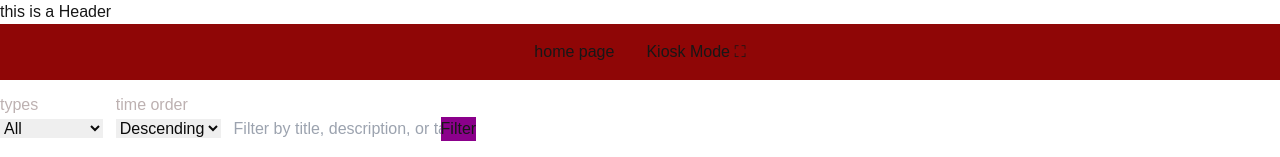
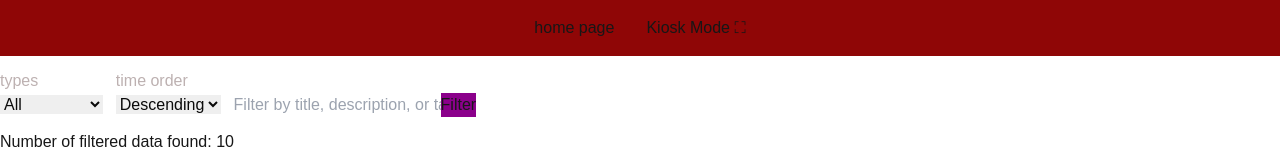
Before and after one commit to KarmaSora/showcaseSERL, a Next.js app: page / in a window 1280 px wide. Shown: the top 157 px of the page. Built offline with nearby package versions, Linux system fonts and the light colour scheme.

Commit message:
removed h1 from header

```diff
--- a/src/app/components/Header.tsx
+++ b/src/app/components/Header.tsx
@@ -3,7 +3,6 @@ function Header() {
   return (
     <>
       <header>
-        <h1> this is a Header</h1>
         <Naviagtion />
       </header>
     </>
```
